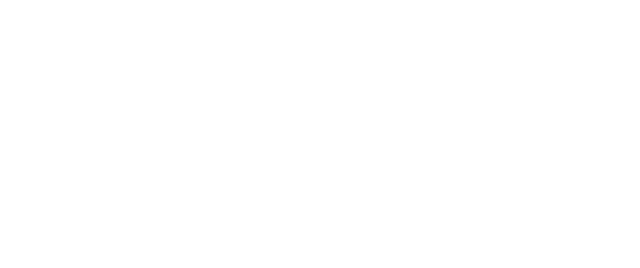
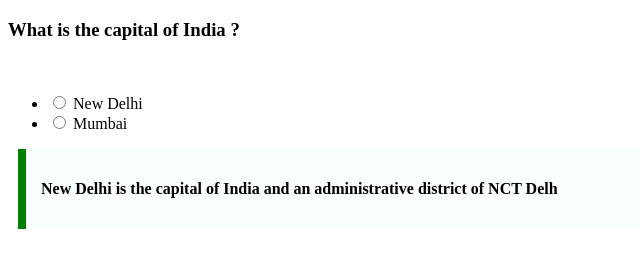
Before and after one commit to acciojob/trivia-praveen6228, a website: page main.html in a window 1280 px wide. Shown: the whole page, without its empty margins (0-640 px from the left). Drawn offline with Linux system fonts and the light colour scheme.

Commit message:
code done

```diff
--- a/main.html
+++ b/main.html
@@ -1,16 +1,28 @@
 <!DOCTYPE html>
 
 <html>
+  <head>
+    <link rel="stylesheet" href="styles.css" />
+  </head>
 
-<head>
-	<link rel="stylesheet" href="styles.css">
-</head>
-
-<body>
-	<!-- the entire body must be written by student -->
-    <script type="text/javascript" src="./script.js">
-</script>
-
-</body>
-
+  <body>
+    <h3>What is the capital of India ?</h3>
+    <br />
+    <ul>
+      <li>
+        <input type="radio" name="answer" id="a" class="answer" />
+        <label for="a" id="a_text">New Delhi</label>
+      </li>
+      <li>
+        <input type="radio" name="answer" id="b" class="answer" />
+        <label for="b" id="b_text">Mumbai</label>
+      </li>
+    </ul>
+    <blockquote cite=" https://en.wikipedia.org/wiki/New_Delhi ">
+      <p>
+        New Delhi is the capital of India and an administrative district of NCT
+        Delh
+      </p>
+    </blockquote>
+  </body>
 </html>
--- a/styles.css
+++ b/styles.css
@@ -1,2 +1,9 @@
-
+blockquote {
+  max-width: 600px;
+  margin: 10px;
+  padding: 15px;
+  border-left: 8px solid green;
+  background-color: #f8fffe;
+  font-weight: bold;
+}
 /* Your CSS Code here. */
```
